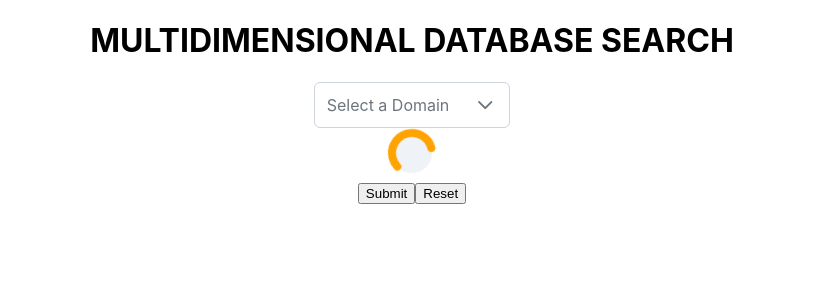
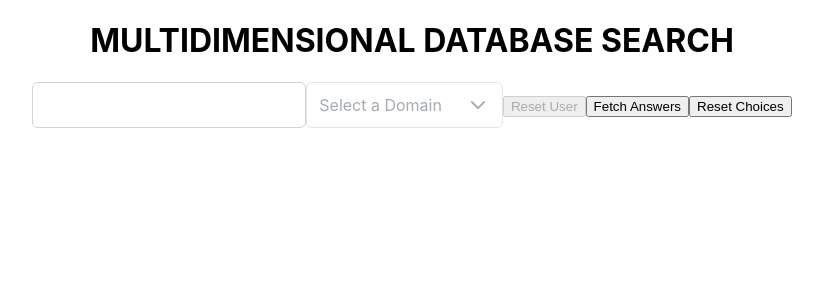
Before and after one commit to Bulliswami/databasesweb, a React (Create React App) app: page / in a window 1280 px wide. Shown: the top 300 px of the page, without its empty margins (228-1051 px from the left). Built offline with nearby package versions, Linux system fonts and the light colour scheme.

Commit message:
bookmarks

```diff
--- a/src/App.css
+++ b/src/App.css
@@ -32,12 +32,21 @@
   from {
     transform: rotate(0deg);
   }
+
   to {
     transform: rotate(360deg);
   }
 }
 
-.fle{
+.fle {
   display: flex;
   flex-wrap: wrap;
 }
+
+.link {
+  border: none;
+  background: transparent;
+  text-decoration: underline;
+  color: blue;
+  cursor: pointer;
+}
--- a/src/App.jsx
+++ b/src/App.jsx
@@ -1,45 +1,70 @@
 
 import './App.css';
-import React, { useState } from "react";
+import React, { useState, useEffect } from "react";
 import Question from "./Question";
 import { JSJP } from "./asserts";
 import { Dropdown } from 'primereact/dropdown';
 import Loader from './ProgressSpinner';
 import Execute from "./graphql/getQuestions";
 import { AutoQuery, ClgQuery, Check } from "./graphql/getValues";
+import getBookmarks from "./graphql/getBooks";
+import { InputText } from "primereact/inputtext";
 import "./App.css";
 import { Paginator } from "primereact/paginator";
 import Table from "./Datatable";
 function App() {
   const [questions, setQuestions] = useState([]);
-  const [selectedDomain, setSelectedDomain] = useState({});
+  const [selectedDomain, setSelectedDomain] = useState({ name: "sd" });
   const [propQuestions, setpropQuestions] = useState([]);
   const [loadingquestions, setLoadingQuestions] = useState(true);
   const [loadingTable, setLoadingTable] = useState(null);
   const [reset, setReset] = useState(false);
+  const [user, setUser] = useState('');
   const [first, setFirst] = useState(0);
   const [rows, setRows] = useState(4);
   const [data, setData] = useState([]);
+  const [bookmarks, setBookmarks] = useState([]);
   const domains = [
     { name: 'Colleges', code: 'CY' },
     { name: 'Automobiles', code: 'AY' }
   ];
 
+  const resetUser = () => {
+    setQuestions([])
+    setReset(true)
+    setLoadingTable(null)
+    setUser('');
+    setSelectedDomain({ name: "sd" })
+  }
+
+  useEffect(() => {
+    if (user !== '' && selectedDomain.name !== "sd") {
+      getBookmarks(user, selectedDomain.name).then(res => setBookmarks(res.data.getBookmarks))
+    }
+  }, [user, selectedDomain])
+
+
+
+  console.log(user);
+
   const onDomainChange = (e) => {
+
     setSelectedDomain(e.value);
     setLoadingTable(null);
     setLoadingQuestions(true);
     Execute(e.value.name).then((data) => {
-      console.log(data.data.getPropertyQuestions);
+
       setpropQuestions(data.data.getPropertyQuestions);
     }).then(() => {
       setLoadingQuestions(false);
       setQuestions([]);
     });
+
+
   }
 
   const Accomodate = (selectedQuestion) => {
-    console.log(selectedQuestion);
+
     let orginalQuestions = JSJP(questions);
     let flag = 1;
     for (let y = 0; y < orginalQuestions.length; y++) {
@@ -53,7 +78,7 @@ function App() {
       orginalQuestions.push(selectedQuestion);
     }
     orginalQuestions = orginalQuestions.filter(q => q.values.length !== 0);
-    console.log(orginalQuestions);
+
     setQuestions(orginalQuestions);
   }
 
@@ -68,7 +93,7 @@ function App() {
     }
     else {
       AutoQuery(lquestions).then(data => {
-        console.log(data);
+
         setData(data.data.getAutomobilePropertyAnswers)
       }
       ).then(setLoadingTable(false))
@@ -76,30 +101,38 @@ function App() {
   }
 
   return (
+
     <div className="App">
       <h1>
         MULTIDIMENSIONAL DATABASE SEARCH
       </h1>
-      <Dropdown value={selectedDomain} options={domains} onChange={onDomainChange} optionLabel="name" placeholder="Select a Domain" />
+      <InputText value={user} onChange={(e) => setUser(e.target.value)} disabled={selectedDomain.name !== "sd"} />
+      <Dropdown disabled={user === ''} value={selectedDomain} options={domains} onChange={onDomainChange} optionLabel="name" placeholder="Select a Domain" />
+      <button disabled={user === ''} onClick={resetUser}>Reset User</button>
+      <button onClick={call}>Fetch Answers</button>
+      <button onClick={() => {
+        setQuestions([])
+        setReset(true)
+        setLoadingTable(null)
+      }}>Reset Choices</button>
       {
-        loadingquestions ? < Loader></Loader> :
+        bookmarks.map(ele => <button className='link' onClick={() => { console.log(ele.bookmark) }}>{ele.bname}</button>)
+      }
+      {
+        user !== '' && selectedDomain.name !== "sd" && (loadingquestions ? < Loader></Loader> :
           <div className='fle'>
             {
               propQuestions.map((ele, id) => <Question reset={reset} afterSet={() => setReset(false)} update={(updatedQuestion) => Accomodate(updatedQuestion)} key={id} propertyName={ele.propertyName} propertyQuestion={ele.propertyQuestion} allowedValues={ele.allowedValues} displayOrder={ele.displayorder} displayType={ele.propertyDisplayType}></Question>)
             }
-          </div>
+          </div>)
       }
       {/* <Paginator first={first} rows={rows} totalRecords={propQuestions.length} onPageChange={(e) => {
         setFirst(e.first);
         setRows(e.rows);
       }}>
       </Paginator> */}
-      <button onClick={call}>Submit</button>
-      <button onClick={() => {
-        setQuestions([])
-        setReset(true)
-        setLoadingTable(null)
-      }}>Reset</button>
+
+
       {loadingTable !== null ? (loadingTable ? <Loader></Loader> : <Table dataItems={data} field1={selectedDomain.name === "Colleges" ? "name" : "autoID"} field2="url"></Table>) : <></>}
 
     </div >
--- a/src/Datatable.jsx
+++ b/src/Datatable.jsx
@@ -4,9 +4,7 @@ import { DataTable } from 'primereact/datatable';
 import { Column } from 'primereact/column';
 
 const Table = ({ dataItems, field1, field2 }) => {
-    console.log(field1);
-    console.log(dataItems);
-    console.log(field2);
+
     return (
         <div>
             <div className="card">
--- /dev/null
+++ b/src/graphql/getBooks.js
@@ -0,0 +1,22 @@
+var query = `query GetBooks($userId:String!,$domainName:String!) {
+	getBookmarks(userid:$userId,domainName:$domainName){
+        bookmark
+  	    bname
+  }
+}`;
+
+export default async function Query(userId, domain) {
+    return fetch('http://localhost:4000/graphql', {
+        method: 'POST',
+        headers: {
+            'Content-Type': 'application/json',
+            'Accept': 'application/json',
+        },
+        body: JSON.stringify({
+            query,
+            variables: { userId: userId, domainName: domain },
+        })
+    })
+        .then(r => r.json())
+        .then(data => data);
+}
--- a/src/sample.js
+++ b/src/sample.js
@@ -54,5 +54,3 @@ pt.forEach(ele => {
         values: pval
     })
 })
-
-console.log(pt);
```
